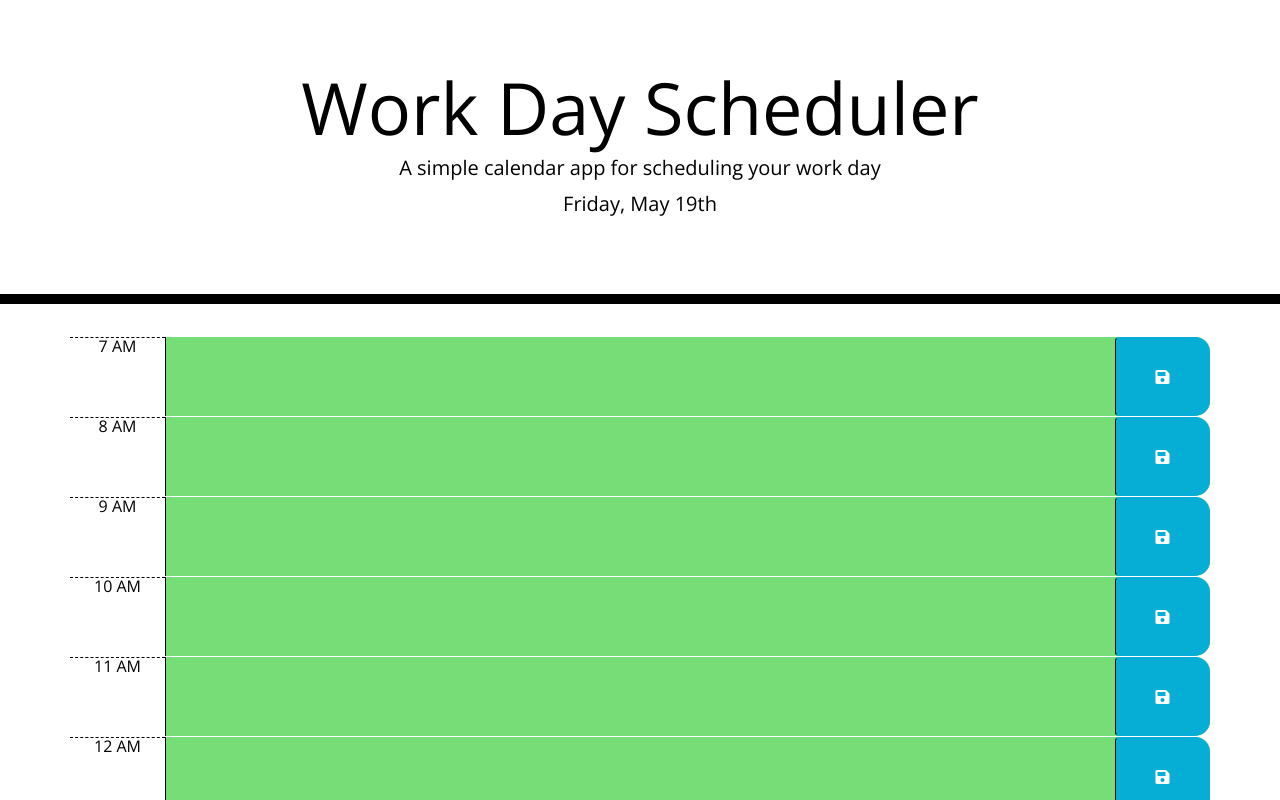
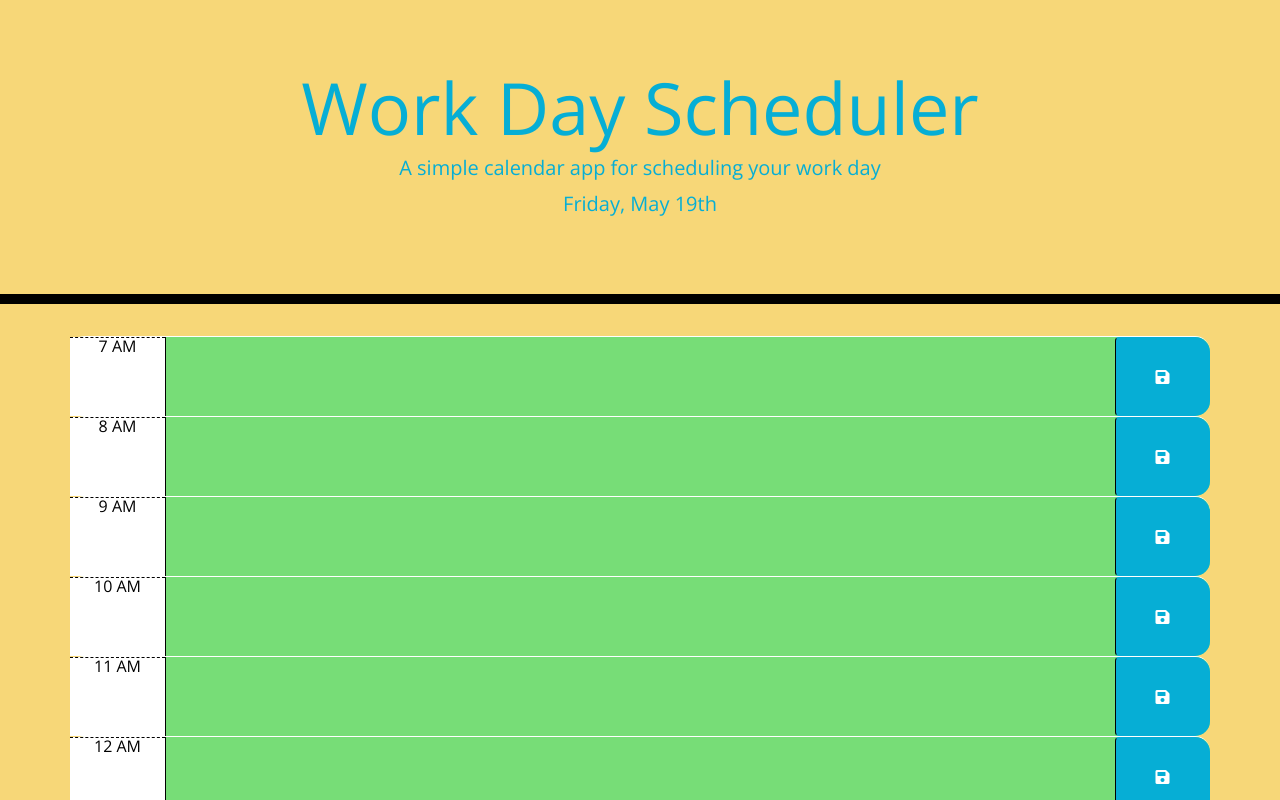
Before and after one commit to Jsterling56/Scheduler-Work-day, a plain HTML site: page index.html in a window 1280 px wide. Shown: the top 800 px of the page. Drawn offline with nearby package versions, Linux system fonts and the light colour scheme.

Commit message:
finalized css, js, readme

```diff
--- a/style.css
+++ b/style.css
@@ -2,6 +2,7 @@ body {
   font-family: 'Open Sans', sans-serif;
   font-size: 16px;
   line-height: 1;
+  background-color: rgb(247, 215, 120);
 }
 
 textarea {
@@ -16,7 +17,7 @@ textarea {
 .jumbotron{
   text-align: center;
   background-color: transparent;
-  color: black;
+  color: #06aed5;
   border-radius: 0;
   border-bottom: 10px solid black;
 }
```
